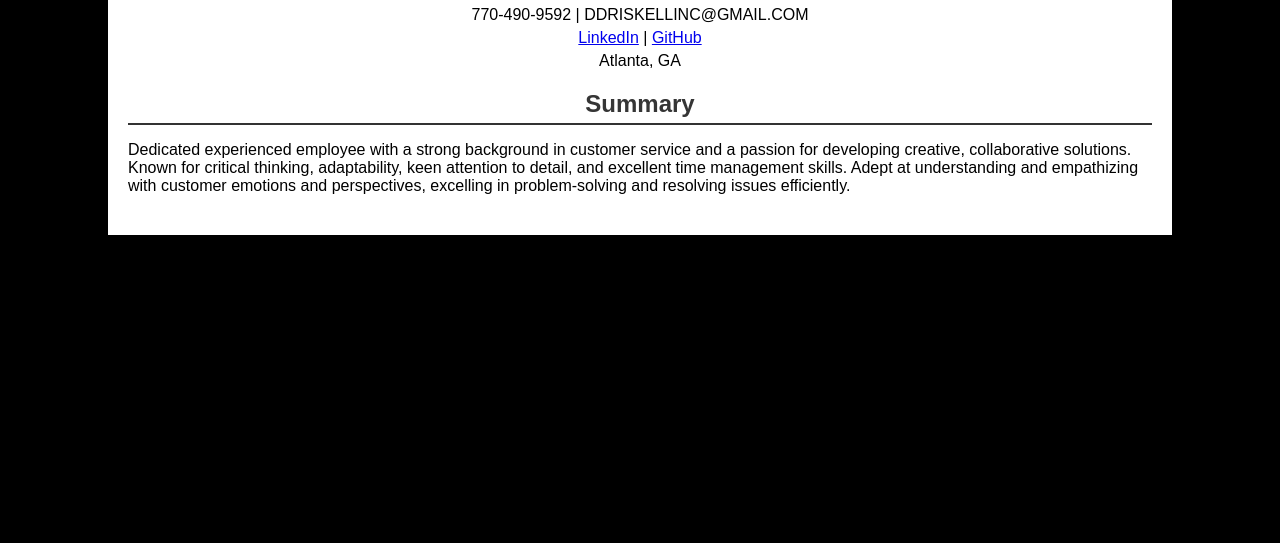
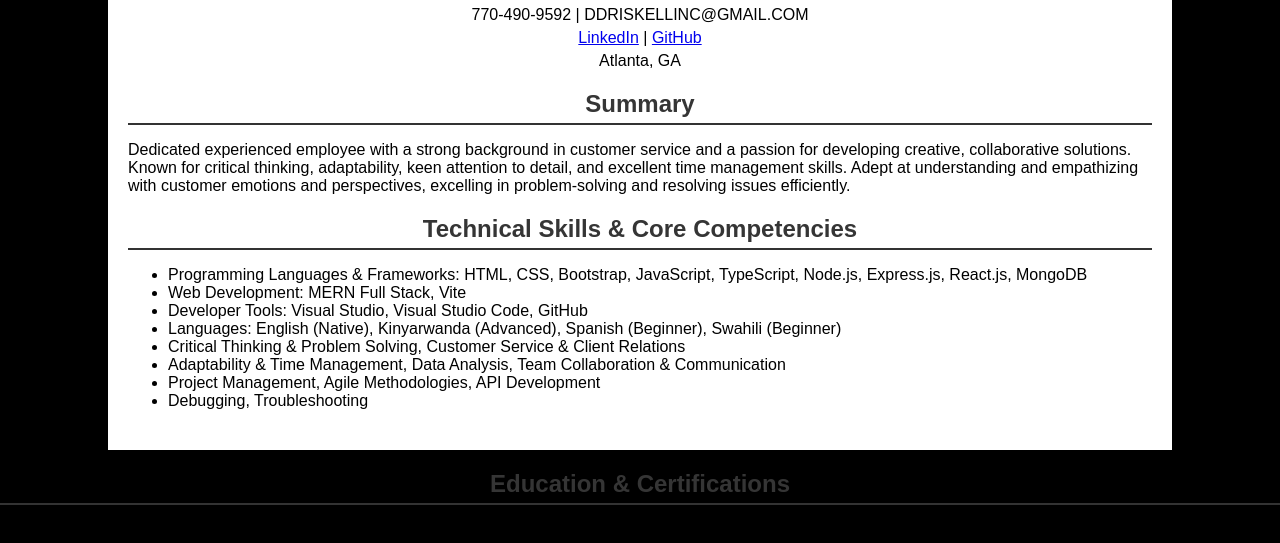
Before and after one commit to DriskellINC/resume-, a plain HTML site: page index.html in a window 1280 px wide. Shown: the part 133-676 px from the top of the page. Drawn offline with Linux system fonts and the light colour scheme.

Commit message:
added skills

```diff
--- a/index.html
+++ b/index.html
@@ -66,6 +66,32 @@
             <p>Dedicated experienced employee with a strong background in customer service and a passion for developing creative, collaborative solutions. Known for critical thinking, adaptability, keen attention to detail, and excellent time management skills. Adept at understanding and empathizing with customer emotions and perspectives, excelling in problem-solving and resolving issues efficiently.</p>
         </div>
 
+        <div class="section">
+            <h2>Technical Skills & Core Competencies</h2>
+            <ul class="skills-list">
+                <li>Programming Languages & Frameworks: HTML, CSS, Bootstrap, JavaScript, TypeScript, Node.js, Express.js, React.js, MongoDB</li>
+                <li>Web Development: MERN Full Stack, Vite</li>
+                <li>Developer Tools: Visual Studio, Visual Studio Code, GitHub</li>
+                <li>Languages: English (Native), Kinyarwanda (Advanced), Spanish (Beginner), Swahili (Beginner)</li>
+                <li>Critical Thinking & Problem Solving, Customer Service & Client Relations</li>
+                <li>Adaptability & Time Management, Data Analysis, Team Collaboration & Communication</li>
+                <li>Project Management, Agile Methodologies, API Development</li>
+                <li>Debugging, Troubleshooting</li>
+            </ul>
+        </div>
+    </div>
+
+    <div class="section">
+        <h2>Education & Certifications</h2>
+        <ul>
+            <li><span class="job-title">Software Engineer | Per Scholas, Atlanta, GA</span> <span class="job-duration">(June 2024)</span></li>
+            <li><span class="job-title">ESL Certification | Udemy, Rwanda, Africa</span> <span class="job-duration">(February 2020)</span></li>
+            <li><span class="job-title">Bachelor of Arts, Sociology and Leadership Studies | Morehouse College, Atlanta, GA</span> <span class="job-duration">(May 2010)</span></li>
+        </ul>
+    </div>
+
+
+
 
 </body>
 </html>
```
